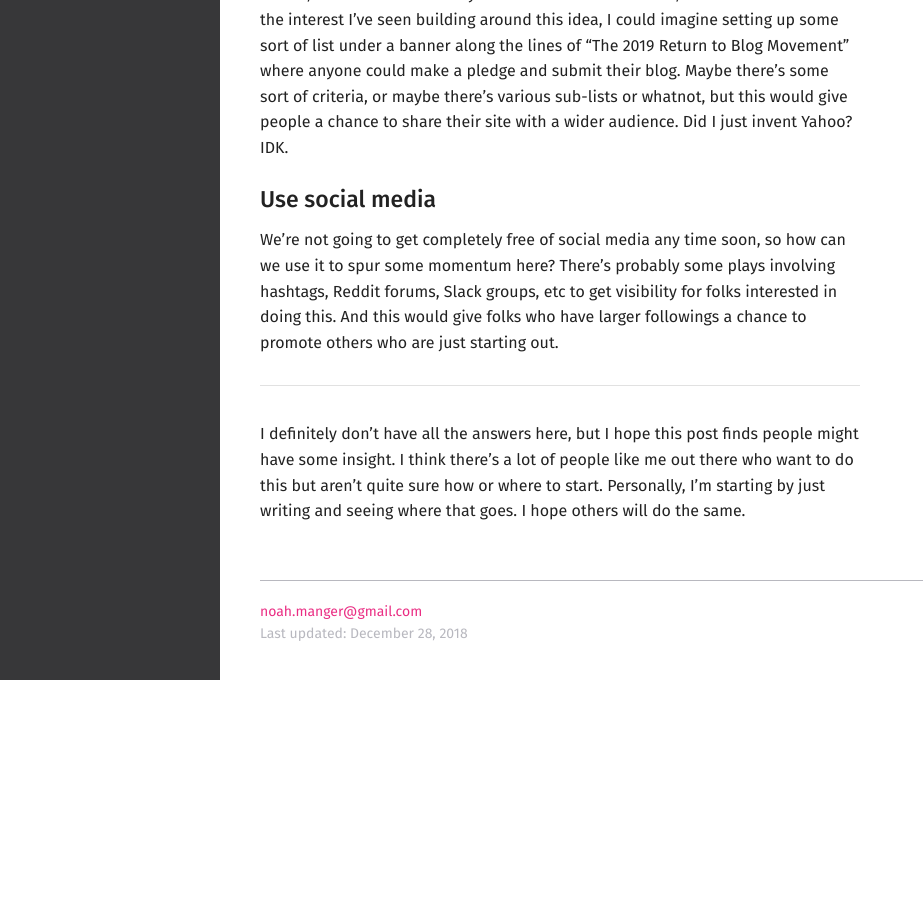
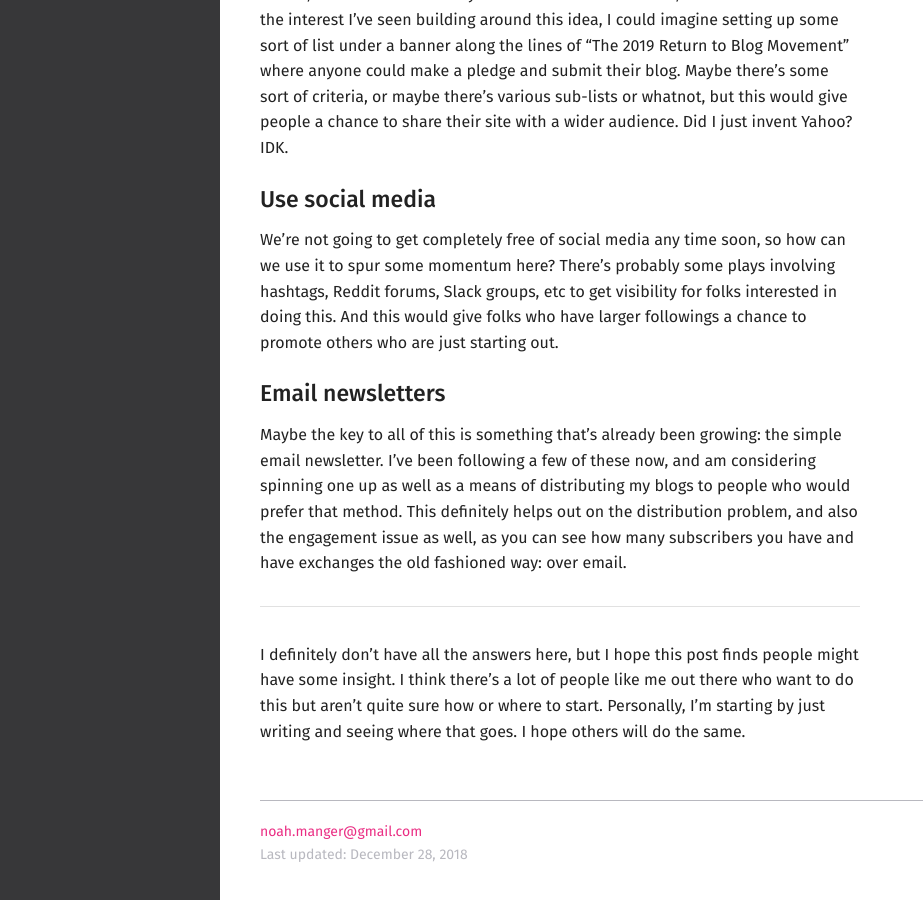
Before and after one commit to noahmanger/noahmanger.github.io, a Jekyll site: the page built from _posts/2018-12-28-blogging-challenges.md, in a window 1280 px wide and 900 px high, scrolled down 1867 px. Shown: the whole window, without its empty margins (0-923 px from the left). Built offline with Jekyll 4.4.1, drawn with Linux system fonts in a browser that asks for light colours; before the commit the page ends 2547 px from its top, so only the background shows below that.

Commit message:
Newsletter addition

```diff
--- a/_posts/2018-12-28-blogging-challenges.md
+++ b/_posts/2018-12-28-blogging-challenges.md
@@ -37,6 +37,9 @@ I know, the idea of a directory in 2019 feels kind of insane, but hear me out. W
 ### Use social media
 We’re not going to get completely free of social media any time soon, so how can we use it to spur some momentum here? There’s probably some plays involving hashtags, Reddit forums, Slack groups, etc to get visibility for folks interested in doing this. And this would give folks who have larger followings a chance to promote others who are just starting out.
 
+### Email newsletters
+Maybe the key to all of this is something that's already been growing: the simple email newsletter. I've been following a few of these now, and am considering spinning one up as well as a means of distributing my blogs to people who would prefer that method. This definitely helps out on the distribution problem, and also the engagement issue as well, as you can see how many subscribers you have and have exchanges the old fashioned way: over email.
+
 ---
 
 I definitely don’t have all the answers here, but I hope this post finds people might have some insight. I think there’s a lot of people like me out there who want to do this but aren’t quite sure how or where to start. Personally, I’m starting by just writing and seeing where that goes. I hope others will do the same.
```
